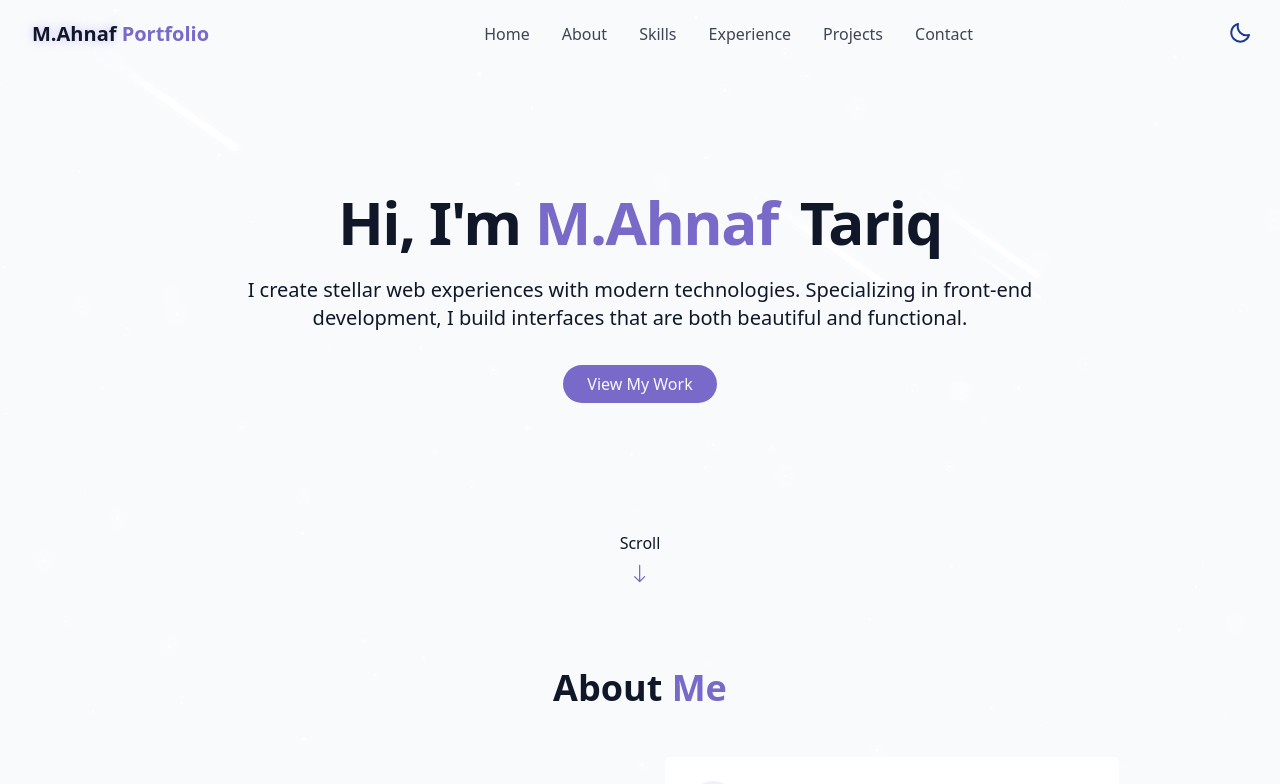
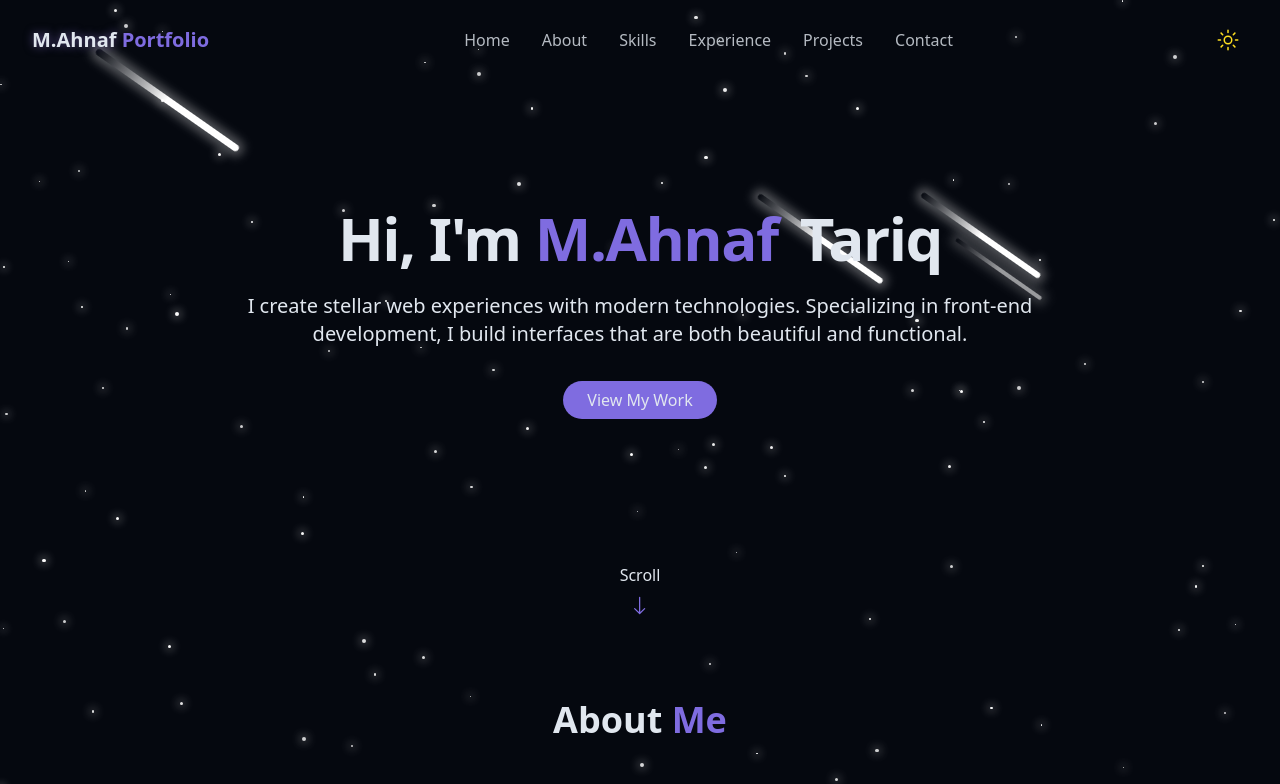
Before and after one commit to Ahnaf-Tariq/ahnaf-tariq-portfolio, a Next.js app: page / in a window 1280 px wide. Shown: the top 784 px of the page. Built offline with nearby package versions, Linux system fonts and the light colour scheme.

Commit message:
portfolio deploying on vercel

```diff
--- a/components/StarBackground.tsx
+++ b/components/StarBackground.tsx
@@ -41,7 +41,7 @@ const StarBackground = () => {
       (window.innerWidth * window.innerHeight) / 10000
     );
 
-    let newStars: Star[] = [];
+    const newStars: Star[] = [];
 
     for (let i = 0; i < numOfStars; i++) {
       newStars.push({
@@ -58,7 +58,7 @@ const StarBackground = () => {
 
   const generateMeteors = () => {
     const numOfMeteors = 4;
-    let newMeteors: Meteor[] = [];
+    const newMeteors: Meteor[] = [];
 
     for (let i = 0; i < numOfMeteors; i++) {
       newMeteors.push({
--- a/components/ToggleTheme.tsx
+++ b/components/ToggleTheme.tsx
@@ -5,16 +5,17 @@ import { BiMoon } from "react-icons/bi";
 import { IoSunnyOutline } from "react-icons/io5";
 
 export const ToggleTheme = () => {
-  const [isDarkMode, setIsDarkMode] = useState<boolean>(false);
+  const [isDarkMode, setIsDarkMode] = useState<boolean>(true);
 
   useEffect(() => {
     const storedTheme = localStorage.getItem("theme");
-    if (storedTheme === "dark") {
+    if (storedTheme === "light") {
+      setIsDarkMode(false);
+      document.documentElement.classList.remove("dark");
+    } else {
       setIsDarkMode(true);
       document.documentElement.classList.add("dark");
-    } else {
-      localStorage.setItem("theme", "light");
-      setIsDarkMode(false);
+      localStorage.setItem("theme", "dark");
     }
   }, []);
 
@@ -34,7 +35,7 @@ export const ToggleTheme = () => {
     <button
       onClick={toggleTheme}
       className={cn(
-        "fixed max-sm:hidden top-[13px] right-5 z-50 p-2 rounded-full cursor-pointer transition-colors duration-300",
+        "p-2 rounded-full cursor-pointer transition-colors duration-300",
         "focus:outline-hidden"
       )}
     >
--- a/components/About.tsx
+++ b/components/sections/About.tsx
@@ -39,7 +39,7 @@ const About = () => {
                 target="_blank"
                 className="px-6 py-2 rounded-full border border-primary text-primary hover:bg-primary/10 transition-colors duration-300"
               >
-                View CV
+                View Resume
               </a>
             </div>
           </div>
--- a/components/Contact.tsx
+++ b/components/sections/Contact.tsx
@@ -48,7 +48,7 @@ const Contact = () => {
 
         <p className="text-center text-muted-foreground mb-12 max-w-2xl mx-auto">
           Have a project in mind or want to collaborate? Feel free to reach out.
-          I'm always open to discussing new opportunities.
+          I&apos;m always open to discussing new opportunities.
         </p>
 
         <div className="grid grid-cols-1 md:grid-cols-2 gap-12">
--- a/components/Experience.tsx
+++ b/components/sections/Experience.tsx
@@ -1,5 +1,5 @@
+import Image from "next/image";
 import React from "react";
-import { FaReact, FaUsers, FaCodeBranch } from "react-icons/fa";
 
 const Experience = () => {
   const skills = [
@@ -23,10 +23,12 @@ const Experience = () => {
         <div className="gradient-border p-6 sm:p-8 rounded-xl bg-card shadow-lg">
           {/* Header */}
           <div className="flex flex-col sm:flex-row gap-4 sm:gap-2 mb-6">
-            <img
+            <Image
               src="/getweys-logo.webp"
               alt="Getweys Logo"
               className="size-16 sm:size-20 rounded-lg object-contain bg-white p-1"
+              width={40}
+              height={40}
             />
             <div className="flex flex-col md:flex-row justify-between items-start sm:container gap-4 md:gap-2">
               <div className="space-y-1">
--- a/components/Hero.tsx
+++ b/components/sections/Hero.tsx
@@ -5,12 +5,12 @@ const Hero = () => {
   return (
     <section
       id="hero"
-      className="relative py-48 flex flex-col items-center justify-center px-4"
+      className="relative py-52 flex flex-col items-center justify-center px-4"
     >
       <div className="container max-w-4xl mx-auto text-center z-10">
         <div className="space-y-6">
           <h1 className="text-4xl md:text-6xl font-bold tracking-tight">
-            <span className="opacity-0 animate-fade-in"> Hi, I'm</span>
+            <span className="opacity-0 animate-fade-in"> Hi, I&apos;m</span>
             <span className="text-primary opacity-0 animate-fade-in-delay-1">
               {" "}
               M.Ahnaf
--- a/components/Projects.tsx
+++ b/components/sections/Projects.tsx
@@ -1,3 +1,4 @@
+import Image from "next/image";
 import React from "react";
 import { BsArrowRight } from "react-icons/bs";
 import { FaGithub } from "react-icons/fa";
@@ -56,10 +57,12 @@ const Projects = () => {
               className="group bg-card rounded-lg overflow-hidden shadow-xs card-hover"
             >
               <div className="h-48 overflow-hidden">
-                <img
+                <Image
                   src={project.image}
                   alt={project.title}
                   className="w-full h-full object-cover transition-transform duration-500 group-hover:scale-110"
+                  width={400}
+                  height={300}
                 />
               </div>
 
@@ -106,7 +109,7 @@ const Projects = () => {
             target="_blank"
             href="https://github.com/Ahnaf-Tariq"
           >
-            Check My Github <BsArrowRight size={16} />
+            My Github <BsArrowRight size={16} />
           </a>
         </div>
       </div>
```
Also changed, not shown: app/page.tsx (+6 -10 lines), components/sections/Skills.tsx (renamed from components/Skills.tsx).
